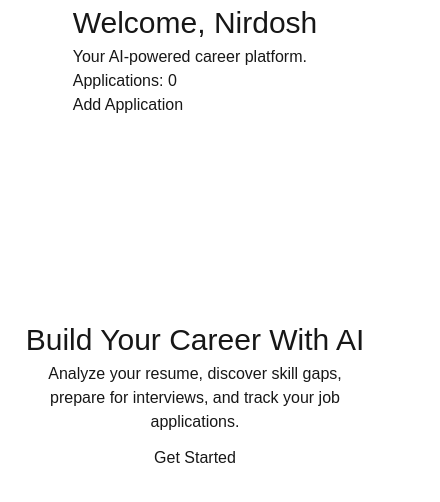
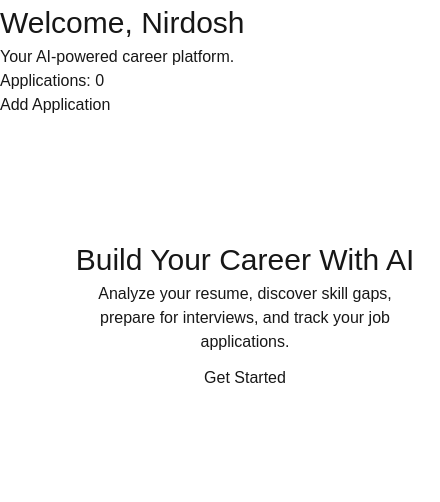
Before and after one commit to pantanirdosh95-oss/CareerForge, a Next.js app in the folder frontend/: page / in a window 390 px wide. Shown: the top 502 px of the page, 440 px wide, since content can reach past the window. Built offline with nearby package versions, Linux system fonts and the light colour scheme.

Commit message:
Practice responsive CSS Grid and positioning

```diff
--- a/frontend/app/globals.css
+++ b/frontend/app/globals.css
@@ -30,6 +30,9 @@ h1 {
 .hero{
   text-align: center;
   padding: 150px 20px;
+  position: relative;
+  left: 50px;
+  bottom: 50px;
 }
 .hero button{
   padding: 12px 24px;
@@ -45,11 +48,30 @@ h1 {
   transform: scale(1.05);
 }
 main{
+  display: grid ;
+  grid-template-columns: repeat(auto-fit, minmax(250px, 1fr));
+  gap: 20px;
+}
+/* main{
   display: flex;
-  flex-direction: column;
+  flex-direction: row;
   gap: 50px;
   justify-content: center;
   align-items: center;
   flex-wrap: wrap;
   min-height: 500px;
+} */
+
+/*
+@media (max-width: 900px){
+  main{
+    flex-direction: column;
+  }
 }
+
+@media (max-width: 600px){
+  main{
+    gap : 20px;
+  }
+}
+*/
```
